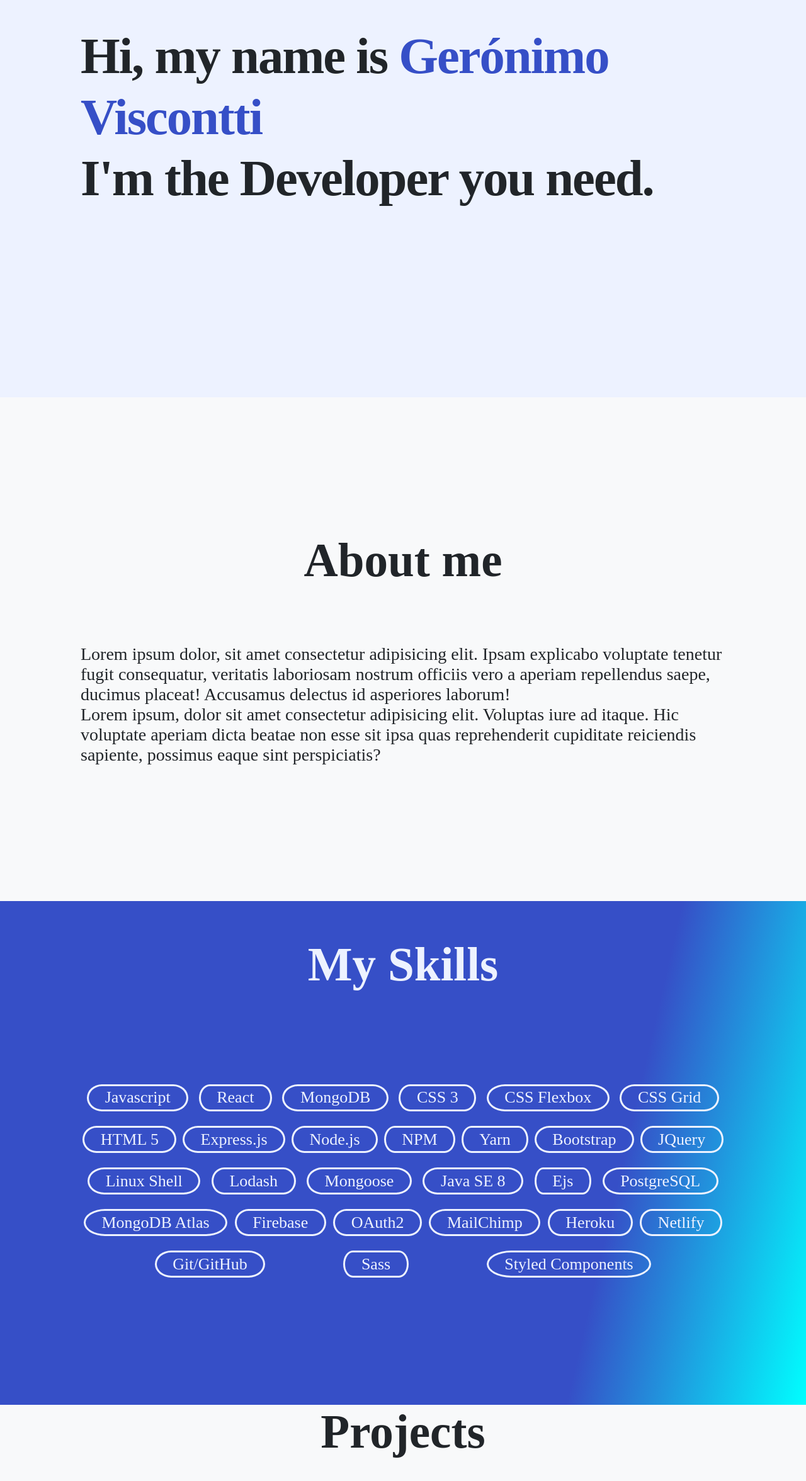
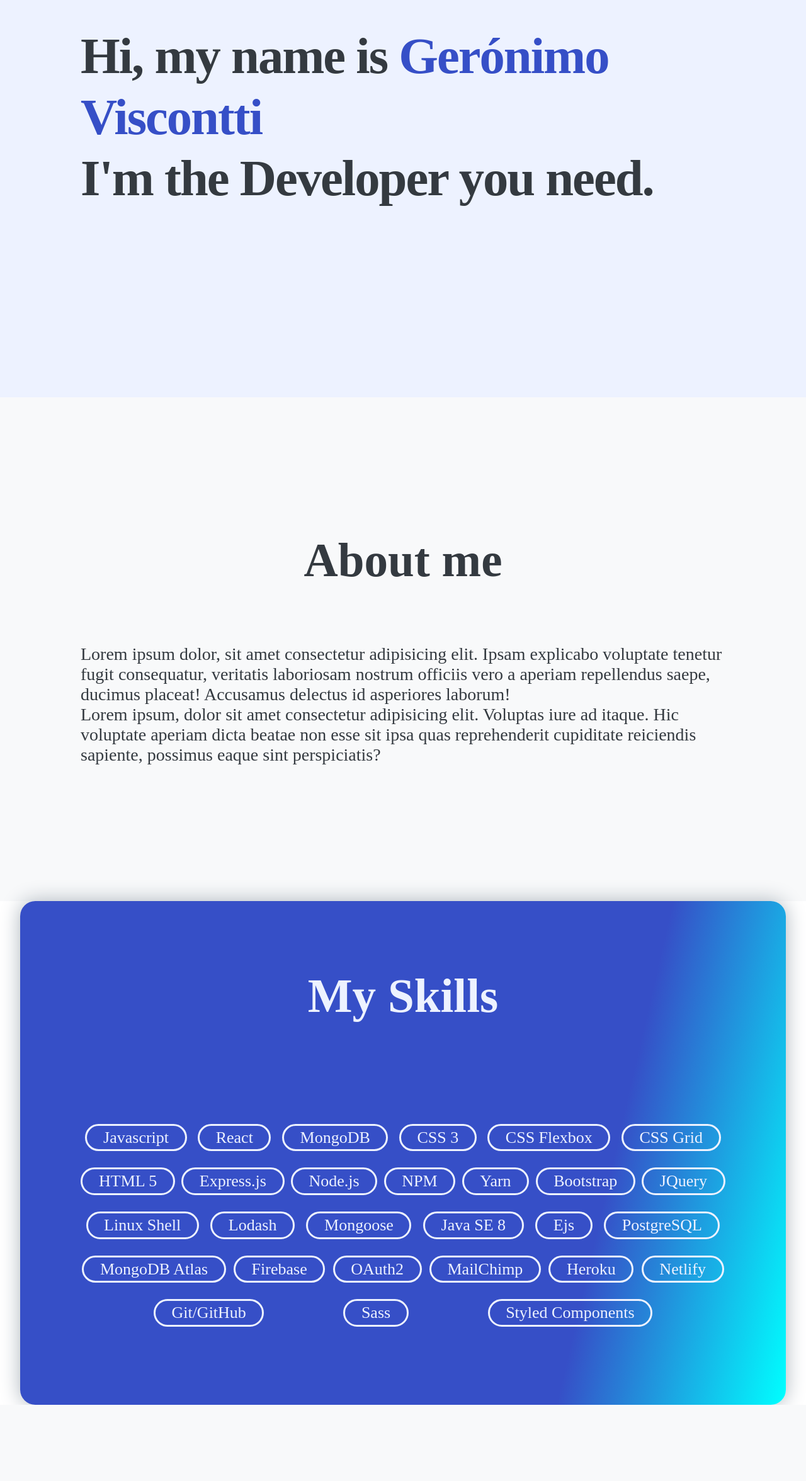
Before and after one commit to visconttig/portfolio-live, a React (Create React App) app: page / in a window 1280 px wide. Shown: the part 169-2521 px from the top of the page at 63% size. Built offline with nearby package versions, Linux system fonts and the light colour scheme.

Commit message:
Major styling changes*

```diff
--- a/src/components/about-me/about-me.component.jsx
+++ b/src/components/about-me/about-me.component.jsx
@@ -3,7 +3,7 @@ import "./about-me.styles.scss";
 
 const AboutMe = () => {
   return (
-    <div className="about-section section">
+    <div className="about-section section-helper">
       <div className="about-me-container container">
         <h2 className="about-title">About me</h2>
         <p>
--- a/src/components/about-me/about-me.styles.scss
+++ b/src/components/about-me/about-me.styles.scss
@@ -2,15 +2,13 @@
   display: flex;
   flex-direction: column;
   align-items: center;
+  justify-content: space-between;
   width: 80vw;
 
-  padding: 10vh 0;
+  // padding: 10vh 0;
 }
 
 .about-section {
-  // background-color: #04030f;
-  // background-color: #fff;
-  // background-color: #edf2ff;
   background-color: #f8f9fa;
   display: flex;
   justify-content: center;
--- a/src/components/intro/intro.component.jsx
+++ b/src/components/intro/intro.component.jsx
@@ -3,7 +3,7 @@ import "./intro.styles.scss";
 
 const Intro = () => {
   return (
-    <div className="first-section section">
+    <div className="intro-section section-helper">
       <div className="intro-container container">
         <h1 className="intro-title">
           Hi, my name is <span>Gerónimo Viscontti</span>
--- a/src/components/intro/intro.styles.scss
+++ b/src/components/intro/intro.styles.scss
@@ -6,42 +6,12 @@
   width: 80vw;
   margin: 0 auto;
 
-  padding: 10vh 0;
+  // padding: 10vh 0;
 }
 
 
-/*
-TINT INDIGO 0        #edf2ff;
-
-SHADE INGIGO 9 ---PRIMARY---   #364fc7;
-
-
-
-
-
-GRAY TINT:                #1d1c27;
-GRAY COLOR:    0%         #04030f;
-
-GRAY 9                    #212529;
-
-
-
-ACCENT COLOR:             #00ffff;
-ACCENT SHADE:             #00cccc;
-
-
-
-*/
-
-.first-section {
-  // background-color: #04030f;
-  // background-color: #d0ebff;
-  // background-color: #e7f5ff;
+.intro-section {
   background-color: #edf2ff;
-  // color: #339af0;
-  // color: #04030f;
-  // color: #1d1c27;
-  color: #212529; // gray 9*
   display: flex;
   flex-direction: row;
   justify-content: center;
@@ -53,12 +23,9 @@ ACCENT SHADE:             #00cccc;
 }
 
 span {
-  // color: #00ffff;
-  // color: #1971c2;
-  // color: #00cccc;
   color: #364fc7;  // ingigo 9*
 }
 
 br {
-  margin-bottom: 10px;
+  margin-bottom: 1rem;
 }
--- a/src/components/live-site-gallery/live-site-gallery.component.jsx
+++ b/src/components/live-site-gallery/live-site-gallery.component.jsx
@@ -4,7 +4,7 @@ import LiveSite from "../live-site/live-site.component.jsx";
 
 const LiveSiteGallery = ({ sitesData }) => {
   return (
-    <div className="projects-section section">
+    <div className="projects-section section-helper">
       <div className="gallery-container container">
         <h2 className="section-title">Projects</h2>
         {sitesData.map((site) => (
--- a/src/components/live-site-gallery/live-site-gallery.styles.scss
+++ b/src/components/live-site-gallery/live-site-gallery.styles.scss
@@ -4,15 +4,12 @@
   flex-direction: column;
   justify-content: space-between;
   align-items: center;
-  // gap: calc(100vh / 10);
-  // gap: 6.4rem;
   gap: 8rem;
 
- // padding: 10vh 0;
+//  padding: 10vh 0;
 }
 
 .projects-section {
-  // background-color: #04030f;
   background-color: #f8f9fa;
   display: flex;
   flex-direction: column;
--- a/src/components/live-site/live-site.styles.scss
+++ b/src/components/live-site/live-site.styles.scss
@@ -4,6 +4,8 @@
   justify-content: space-between;
   scale: none;
   transition: scale 1s ease;
+
+  // background-color: white;
 
   &:hover {
     transition: scale 0.3s ease;
@@ -26,7 +28,10 @@
 
     .image-container {
       // border: 3px solid yellow;
-      transition: border 1s ease;
+      // border: 4px solid #00ffff;
+      // box-shadow: inset 0 0 0 4px yellow;
+      transition: box-shadow 1s ease;
+      box-shadow: 0 0 4px #ced4da;
     }
   }
 }
@@ -34,6 +39,13 @@
 .live-site-container:nth-child(odd) {
   flex-direction: row-reverse;
 }
+
+.main-container:last-child {
+  // border: 10px solid red;
+  padding-bottom: 0;
+}
+
+
 
 // .title {
 //   font-size: 3rem;
@@ -95,8 +107,10 @@
   width: 48%;
   height: 15%;
   font-weight: bolder;
-  background-color: #04030f;
-  color: #00ffff;
+  // background-color: #04030f;
+  // background-color: #364fc7;
+  background-color: #00ffff;
+  // color: #00ffff;
   border: none;
   text-transform: uppercase;
 
@@ -113,7 +127,10 @@
   height: 100%;
 
   border: none;
-  transition: border 1s ease;
+  // box-shadow: none;
+  box-shadow: 0 0 2px #ced4da;
+  // transition: border 1s ease;
+  // transition: box-shadow 1s ease;
 }
 
 img {
@@ -133,19 +150,26 @@ img {
   gap: 3vw;
 }
 
-// check links styling order*
-a:link {
-  color: rgb(144, 0, 255);
+
+
+.see-live-button a:link, .see-live-button a:active {
+  color: #edf2ff;
   text-decoration: none;
 }
 
-a:active {
-  color: rgb(85, 0, 128);
-}
+// check links styling order*
+// a:link {
+//   // color: rgb(144, 0, 255);
+//   text-decoration: none;
+// }
+
+// a:active {
+//   // color: rgb(85, 0, 128);
+// }
 
 a:visited {
   color: rgb(255, 255, 255);
-  color: #00ffff;
+  // color: #00ffff;
 }
 
 // some spacing here:::
--- a/src/components/my-skills/my-skills.component.jsx
+++ b/src/components/my-skills/my-skills.component.jsx
@@ -34,7 +34,7 @@ const skillSet = [
 
 const MySkills = () => {
   return (
-    <div className="skills-section section">
+    <div className="skills-section section-helper">
       <div className="skills-container container">
         <h2 className="skills-title">My Skills</h2>
         <ul className="skills-list">
--- a/src/components/my-skills/my-skills.styles.scss
+++ b/src/components/my-skills/my-skills.styles.scss
@@ -2,24 +2,23 @@
   display: flex;
   flex-direction: column;
   align-items: center;
-  justify-content: space-evenly;
+  justify-content: space-between;
   width: 80vw;
 
- // padding: 10vh 0;
-  margin-bottom: 12.8rem;
+//  padding: 10vh 0;
 }
 
 .skills-section {
-  // background-color: #04030f;
-  // background-color: #edf2ff;
-  // background-color: #364fc7;
-  // background-color: linear-gradient(103deg, rgba(54,79,199,1) 74%, rgba(0,255,255,1) 100%);
-  // color: #fff;
   background: linear-gradient(103deg, rgba(54,79,199,1) 74%, rgba(0,255,255,1) 100%);
   color: #edf2ff;
   display: flex;
   flex-direction: row;
   justify-content: center;
+
+  box-shadow: 0 0 3.2rem #adb5bd;
+  max-width: 95%;
+  margin: 0 auto;
+  border-radius: 24px;
 }
 
 .skills-list {
@@ -28,8 +27,7 @@
   flex-direction: row;
   justify-content: space-evenly;
   flex-wrap: wrap;
-
-  gap: 0.5vw;
+  gap: 1rem;
 }
 
 .skills-list li {
@@ -41,20 +39,9 @@
   align-items: center;
 
   border: 0.3vw solid #edf2ff;
-  // background-color: #364fc7;
-  border-radius: 15%/50%;
-
-  // scale: none;
-  // transition: scale 4s ease;
+  border-radius: 24px;
 }
 
-// .skills-list li:hover {
-//   transition: scale 4s ease;
-//   scale: 150%;
-// }
-
-.skills-title {
-}
 
 @media screen and (max-width: 800px) {
   .skills-list li {
--- a/src/index.css
+++ b/src/index.css
@@ -8,8 +8,10 @@
   font-size: 10px;
 }
 
-.section {
+
+.section-helper {
   min-height: 100vh;
+  padding: 10.8rem 0;
 }
 
 .container {
@@ -17,8 +19,8 @@
 }
 
 body {
-  /* color: #fcf7f8; */
-  color: #212529;
+  color: #343a40;
+  /* color: red; */
 }
 
 h1 {
```
